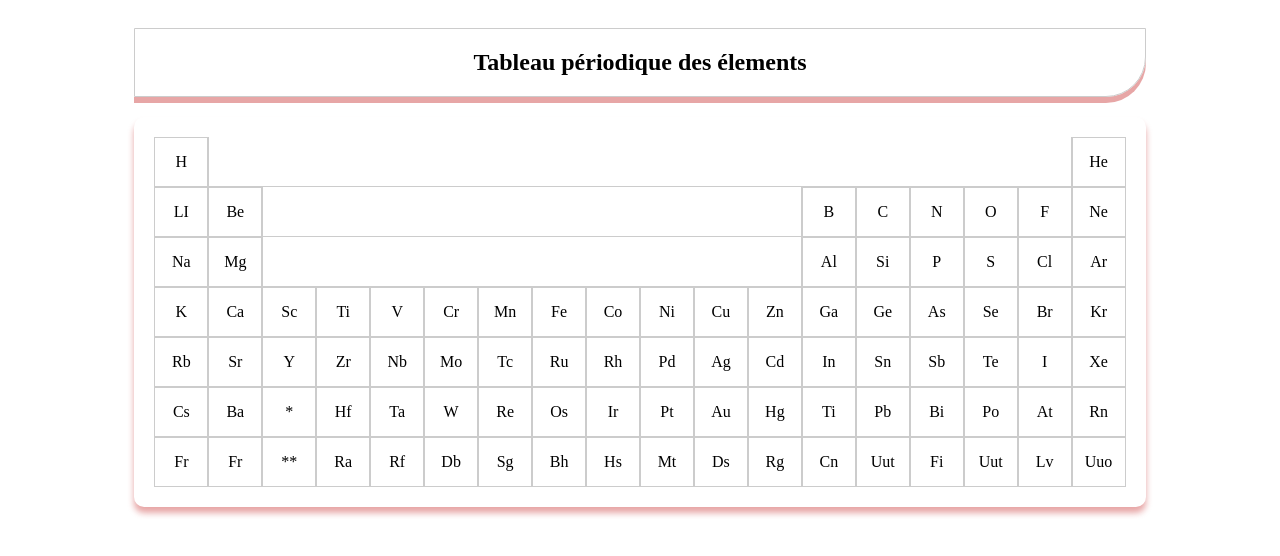
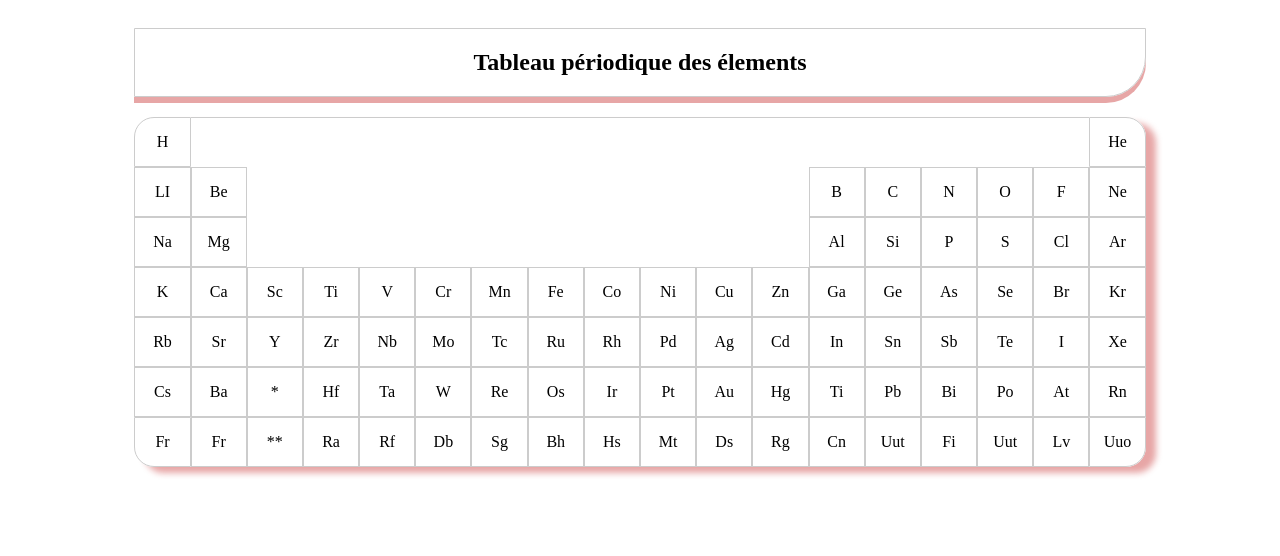
Before and after one commit to Mangassouba/tp-html-css-grid, a plain HTML site: page index.html in a window 1280 px wide. Drawn offline with Linux system fonts and the light colour scheme.

Commit message:
commit cinq

```diff
--- a/index.html
+++ b/index.html
@@ -12,9 +12,9 @@
             <h2>Tableau périodique des élements</h2>
         </div>
          <div class="content-grid">
-            <div class="item item1"></div>
-            <div class="item item2"></div>
-            <div class="item item3"></div>
+            <div class=" item1"></div>
+            <div class=" item2"></div>
+            <div class=" item3"></div>
             <div class="item item4">H</div>
             <div class="item item5">He</div>
             <div class="item item6">LI</div>
@@ -87,7 +87,7 @@
             <div class="item">Po</div>
             <div class="item">At</div>
             <div class="item">Rn</div>
-            <div class="item">Fr</div>
+            <div class="item fr">Fr</div>
             <div class="item">Fr</div>
             <div class="item">**</div>
             <div class="item">Ra</div>
@@ -104,7 +104,7 @@
             <div class="item">Fi</div>
             <div class="item">Uut</div>
             <div class="item">Lv</div>
-            <div class="item">Uuo</div>
+            <div class="item Uuo">Uuo</div>
 
 
         </div>
--- a/style.css
+++ b/style.css
@@ -19,9 +19,8 @@ body{
     display: grid;
     grid-template-columns: repeat(18, 1fr);
     grid-template-rows: repeat(7, 50px);
-    border-radius: 10px;
-    box-shadow: 0 6px 6px #bd0e0e5e;
-    padding: 20px;
+    border-radius: 20px;
+    box-shadow: 10px 6px 6px #bd0e0e5e;
 }
 .item{
     cursor: pointer;
@@ -33,13 +32,15 @@ body{
 .item1{
     grid-column: 2/ span 16;
     grid-row: 1;
-    border-top: 0;
+    border-top: 1px solid #ccc;
+    border-bottom: 0;
 
 }
 .item2{
     grid-column: 3/ span 10;
     grid-row: 2;
     border-top: 0;
+    border-bottom: 0;
 
 }
 .item3{
@@ -49,6 +50,21 @@ body{
 
 }
 
+
+.item4{
+    border-radius: 20px 0 0;
+}
+.item5{
+    border-radius: 0 20px 0 0;
+}
+
+.fr{
+    border-radius: 0 0 0 20px;
+}
+
+.Uuo{
+    border-radius: 0 0 20px 0;
+}
 .container{
     margin: 20px;
     width: 80%;
```
